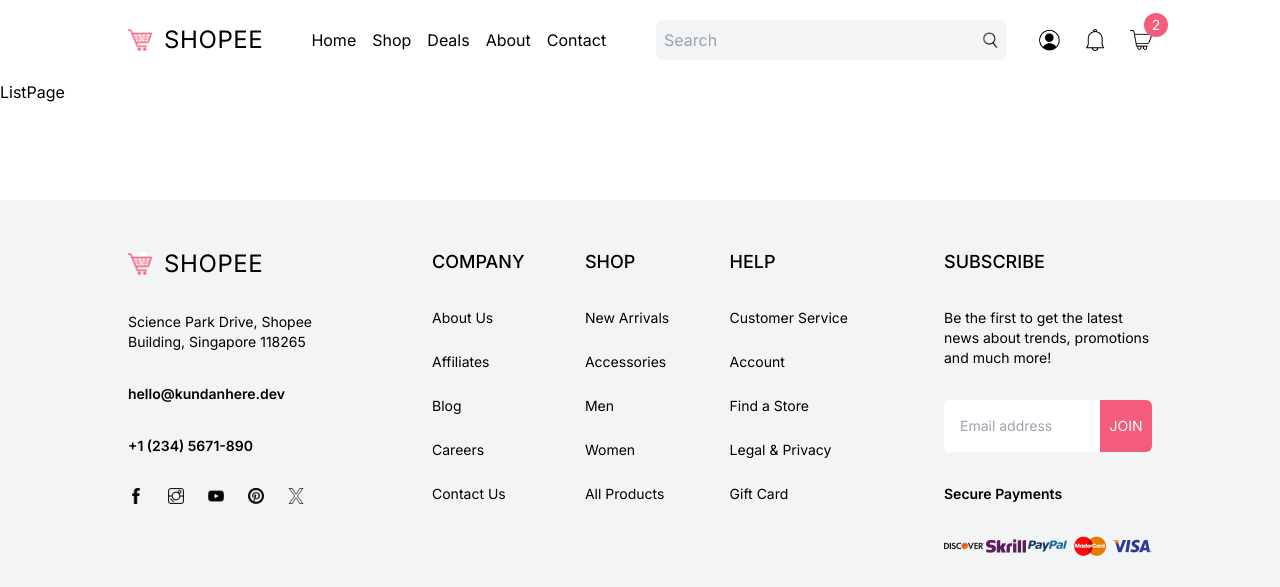
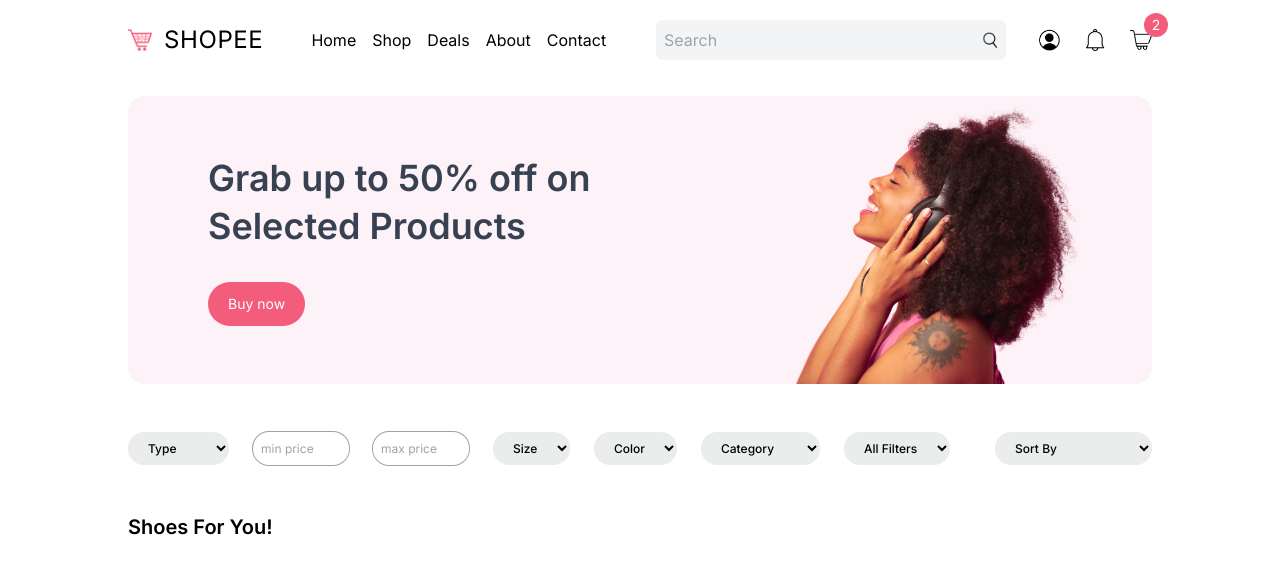
Before and after one commit to kundanhere/next-ecommerce, a Next.js app: page /list in a window 1280 px wide. Shown: the top 587 px of the page. Built offline with nearby package versions, Linux system fonts and the light colour scheme; grey boxes are pictures that could not be loaded.

Commit message:
Add Product List Page with Filters UI Design

```diff
--- a/src/app/list/page.tsx
+++ b/src/app/list/page.tsx
@@ -1,5 +1,31 @@
+import Filter from "@/components/Filter";
+import ProductList from "@/components/ProductList";
+import Image from "next/image";
+
 const ListPage = () => {
-  return <div>ListPage</div>;
+  return (
+    <div className="px-4 md:px-8 lg:px-16 xl:px-32 2xl:px-64 relative">
+      {/* Campaign */}
+      <div className="bg-pink-50 px-4 mt-4 hidden sm:flex justify-between h-72 rounded-2xl">
+        <div className="w-2/3 flex flex-col ml-4 md:ml-8 lg:ml-16 justify-center gap-8">
+          <h1 className="text-4xl font-semibold leading-[48px] text-gray-700">
+            Grab up to 50% off on <br /> Selected Products
+          </h1>
+          <button className="w-max rounded-3xl py-3 px-5 text-sm bg-brinkpink text-white hover:bg-zinc-950 transition-all ease-in-out duration-300">
+            Buy now
+          </button>
+        </div>
+        <div className="relative w-1/2">
+          <Image src="/woman.png" alt="" fill className="object-contain" />
+        </div>
+      </div>
+      {/* FILETR */}
+      <Filter />
+      {/* PRODUCTS */}
+      <h1 className="mt-12 font-semibold text-xl">Shoes For You!</h1>
+      <ProductList />
+    </div>
+  );
 };
 
 export default ListPage;
--- /dev/null
+++ b/src/components/Filter.tsx
@@ -0,0 +1,77 @@
+const Filter = () => {
+  return (
+    <div className="flex justify-between mt-12">
+      <div className="flex flex-wrap gap-6">
+        <select
+          name="type"
+          id=""
+          className="py-2 px-4 rounded-2xl text-xs font-medium bg-[#EBEDED]"
+        >
+          <option>Type</option>
+          <option value="physical">Physical</option>
+          <option value="digital">Digital</option>
+        </select>
+        <input
+          type="text"
+          name="min"
+          placeholder="min price"
+          className="text-xs rounded-2xl pl-2 w-24 ring-1 ring-gray-400 "
+        />
+        <input
+          type="text"
+          name="max"
+          placeholder="max price"
+          className="text-xs rounded-2xl pl-2 w-24 ring-1 ring-gray-400 "
+        />
+        <select
+          name="size"
+          id=""
+          className="py-2 px-4 rounded-2xl text-xs font-medium bg-[#EBEDED]"
+        >
+          <option>Size</option>
+          <option value="">Size</option>
+        </select>
+        <select
+          name="color"
+          id=""
+          className="py-2 px-4 rounded-2xl text-xs font-medium bg-[#EBEDED]"
+        >
+          <option>Color</option>
+          <option value="">Test</option>
+        </select>
+
+        <select
+          name="ribbon"
+          id=""
+          className="py-2 px-4 rounded-2xl text-xs font-medium bg-[#EBEDED]"
+        >
+          <option>Category</option>
+          <option value="">New Arrival</option>
+          <option value="">Popular</option>
+        </select>
+        <select
+          name=""
+          id=""
+          className="py-2 px-4 rounded-2xl text-xs font-medium bg-[#EBEDED]"
+        >
+          <option>All Filters</option>
+        </select>
+      </div>
+      <div className="">
+        <select
+          name=""
+          id=""
+          className="py-2 px-4 rounded-2xl text-xs font-medium bg-[#EBEDED]"
+        >
+          <option>Sort By</option>
+          <option value="">Price (low to high)</option>
+          <option value="">Price (high to low)</option>
+          <option value="">Newest</option>
+          <option value="">Oldest</option>
+        </select>
+      </div>
+    </div>
+  );
+};
+
+export default Filter;
```
